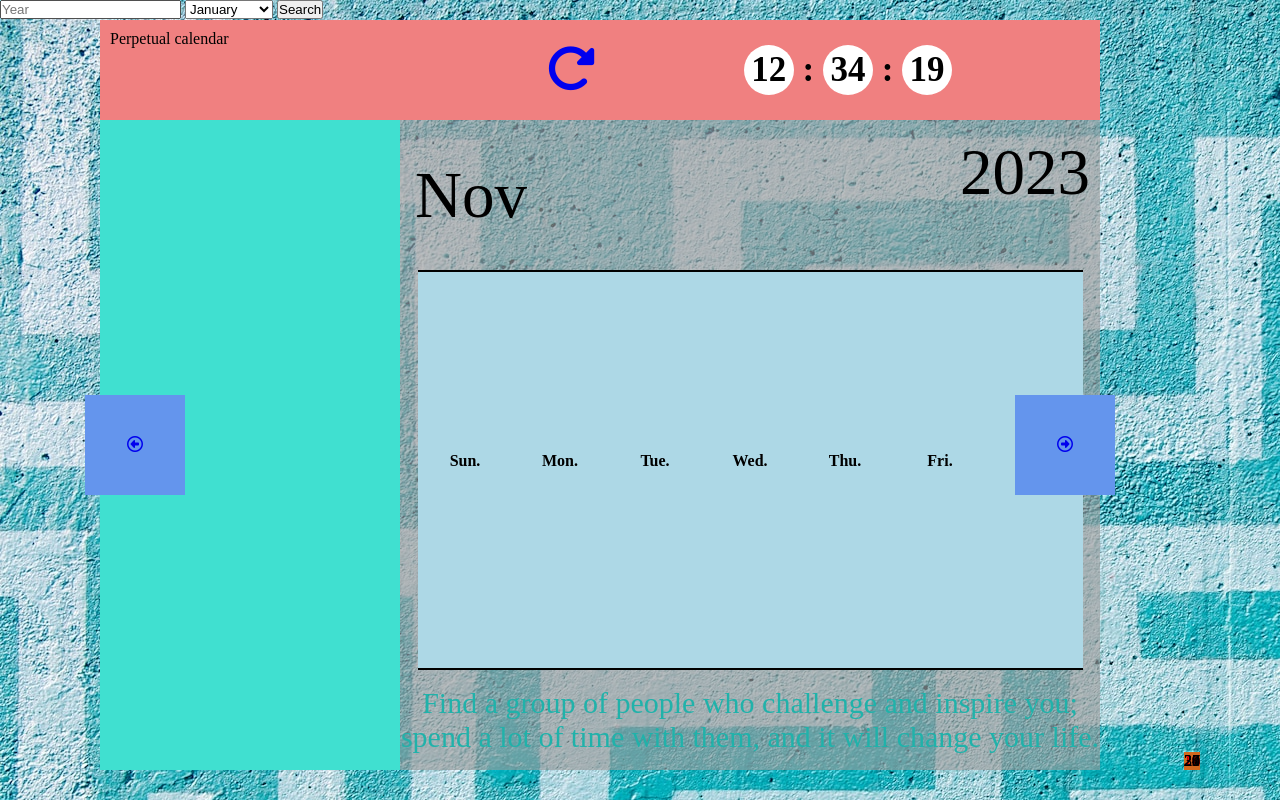
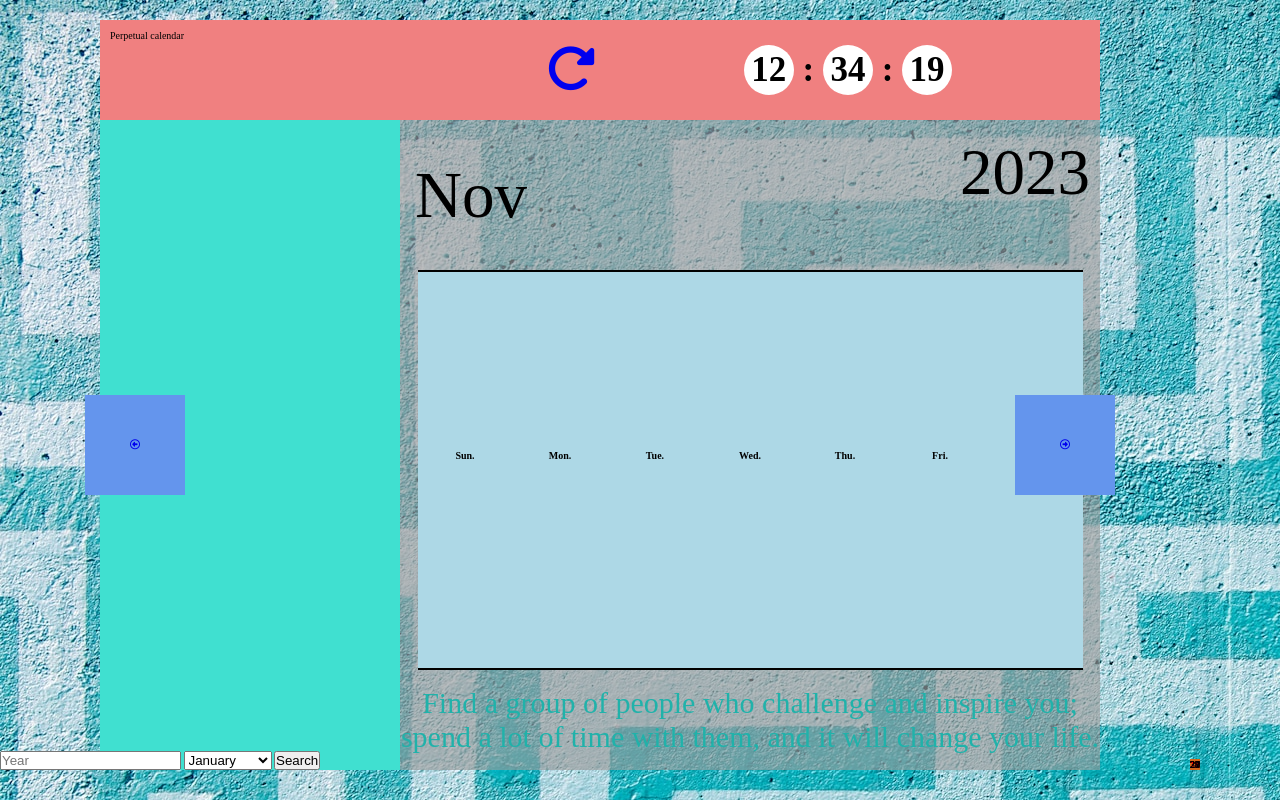
Before and after one commit to Trump-2/Perpetual-calendar, a PHP site: page / in a window 1280 px wide. Run offline with PHP 8.4, Linux system fonts and the light colour scheme.

Commit message:
對form表單進行排版

```diff
--- a/index.php
+++ b/index.php
@@ -67,38 +67,8 @@ switch ($month) {
 </head>
 
 <body style="background-image:url('<?php echo $Bg ?>')">
-  <form class="m-1 text-center form-inline " action="index.php" method="get">
-    <input class=" form-control " type="text" name="year" placeholder="Year" required="">
-    <select name="month" class="btn btn-light maL ">
-      <!-- <div class="dropdown-menu" aria-labelledby="dropdownMenuButton"> -->
-      <option value="1">January</option>
-      <option value="2">February</option>
-      <option value="3">March</option>
-      <option value="4">April</option>
-      <option value="5">May</option>
-      <option value="6">June</option>
-      <option value="7">July</option>
-      <option value="8">August</option>
-      <option value="9">September</option>
-      <option value="10">October</option>
-      <option value="11">November</option>
-      <option value="12">December</option>
 
-    </select>
-    <button type="submit" class="btn btn-light  maLS" value="查詢">Search</button>
-  </form>
   <?php
-  /*請在這裹撰寫你的萬年曆程式碼*/
-  // if(isset($_GET['month']) && isset($_GET['year'])) {
-  //   $month = $_GET['month'];
-  //   $year = $_GET['year'];
-  // }else {
-  //   // 這裡的 else 是為了處理如果進到網頁中網址沒有 month 參數時發生的錯誤訊息
-  //   $month = date("m");
-  //   $year = date('Y');
-
-  // }
-
   // 名言的array
   $sayingArr = ['From error to error one discovers the entire truth.', 'The only impossible journey is the one you never begin.', 'Strength and growth come only through continuous effort and struggle.', 'However difficult life may seem, there is always something you can do and succeed at.', 'The beautiful thing about learning is nobody can take it away from you.', 'I am always doing that which I cannot do, in order that I may learn how to do it.', 'There is no such thing as a great talent without great will - power.', 'I don\'t wait for moods. You accomplish nothing if you do that. Your mind must know it has got down to work.', 'You can overcome anything, if and only if you love something enough.', 'Talent without working hard is nothing.', 'Find a group of people who challenge and inspire you; spend a lot of time with them, and it will change your life.', 'Life is like a game of cards. The hand you are dealt is determinism; the way you play it is free will.'];
 
@@ -138,11 +108,11 @@ switch ($month) {
   ?>
 
 
+  <div class="big-container">
 
     <div class="container">
-
       <div class=header>
-      <div class="title"><span>P</span>erpetual <span>c</span>alendar</div>
+        <div class="title"><span>P</span>erpetual<span> c</span>alendar</div>
 
         <div class="none"></div>
         <div class="return"> <a href='?year=<?= date('Y') ?>&month=<?= date('n') ?>'><i
@@ -235,7 +205,28 @@ switch ($month) {
             class="fa-regular fa-circle-left fa-flip-horizontal"></i></a>
       </div>
     </div>
+    <div class="container">
+      <form class="m-1 text-center form-inline " action="index.php" method="get">
+        <input class=" form-control " type="text" name="year" placeholder="Year" required="">
+        <select name="month" class="btn btn-light maL ">
+          <option value="1">January</option>
+          <option value="2">February</option>
+          <option value="3">March</option>
+          <option value="4">April</option>
+          <option value="5">May</option>
+          <option value="6">June</option>
+          <option value="7">July</option>
+          <option value="8">August</option>
+          <option value="9">September</option>
+          <option value="10">October</option>
+          <option value="11">November</option>
+          <option value="12">December</option>
+        </select>
+        <input type="submit" value="Search">
+      </form>
+    </div>
 
+  </div>
 
   <script>
   function updateClock() {
--- a/style.css
+++ b/style.css
@@ -5,11 +5,6 @@
   box-sizing: border-box;
 }
 
-table,
-td {
-  /* border:2px solid white;
-  table-layout: fixed; */
-}
 
 table {
   border-collapse: collapse;
@@ -149,13 +144,13 @@ main {
 
 }
 
-.aside-div {
-  /* z-index: 1; */
+/* .aside-div {
+  z-index: 1;
 }
 
 .main-div {
-  /* z-index:1; */
-}
+  z-index:1;
+} */
 
 
 .clock {
@@ -165,12 +160,19 @@ main {
 
 }
 
-.container {
+.big-container {
+  height:100vh;
+  display:flex;
+  /* flex-direction: column; */
+}
+
+.container{
   display: flex;
   flex-direction: column;
   align-items: center;
   position: absolute;
   bottom: 30px;
+  font-size:10px;
 }
 
 .header {
@@ -182,14 +184,6 @@ main {
   justify-content: space-evenly;
   position: relative;
 }
-
-/* .container::before {
-  content:"good";
-  width:800px;
-  height:650px;
-  background-color: lightcoral;
-  display:block;
-} */
 
 .title {
   position: absolute;
```
Lines whose indentation alone changed are shown as unchanged.
